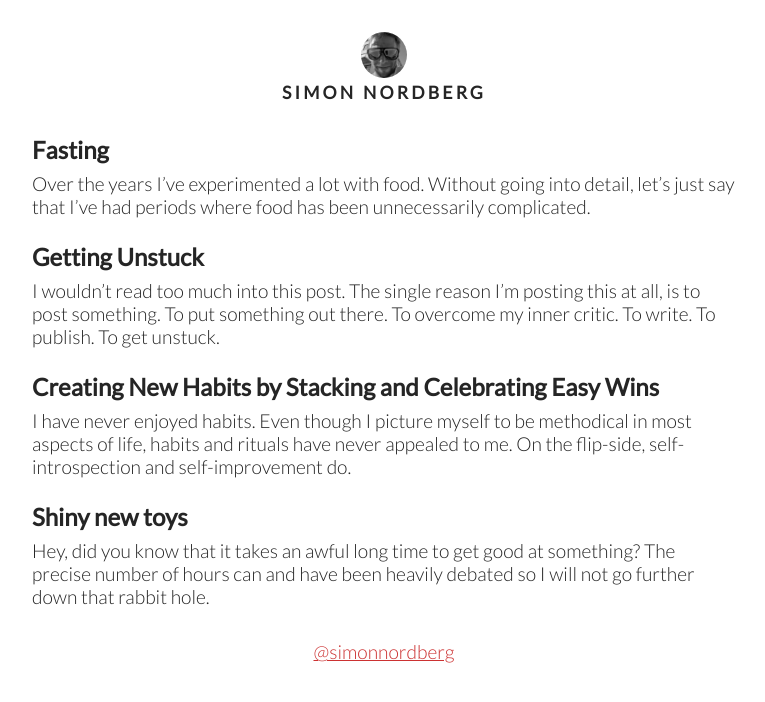
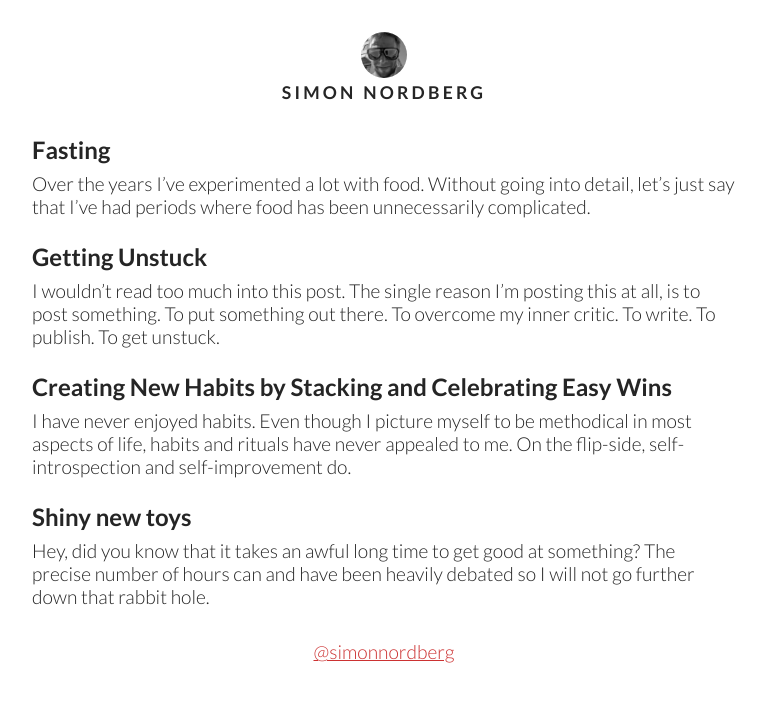
Before and after one commit to simonnordberg/simonnordberg.github.io, a Jekyll site: the page built from index.html, in a window 1280 px wide. Shown: the top 702 px of the page, without its empty margins (256-1021 px from the left). Built offline with Jekyll 4.4.1, drawn with Linux system fonts in a browser that asks for light colours.

Commit message:
Update font

```diff
--- a/_layouts/default.html
+++ b/_layouts/default.html
@@ -11,7 +11,7 @@
   <link rel="icon" type="image/png" sizes="16x16" href="/assets/favicon/favicon-16x16.png">
   <link rel="manifest" href="/assets/favicon/site.webmanifest">
   <link rel="preconnect" href="https://fonts.gstatic.com">
-  <link href="https://fonts.googleapis.com/css2?family=Lato:wght@300;400&display=swap" rel="stylesheet">
+  <link href="https://fonts.googleapis.com/css2?family=Lato:wght@300;400;700&display=swap" rel="stylesheet">
   {% seo %}
 </head>
 <body>
```
